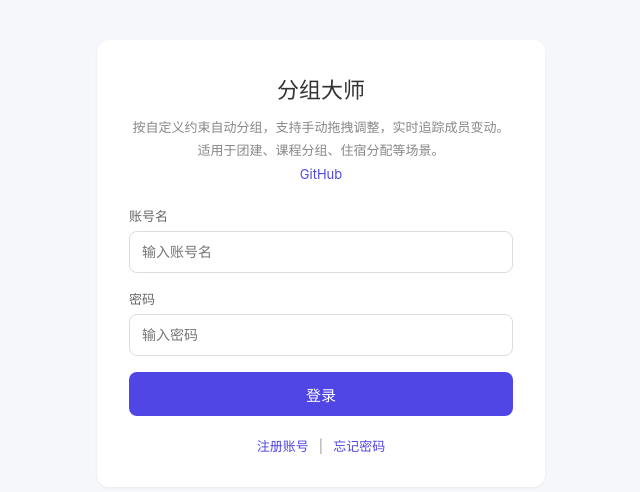
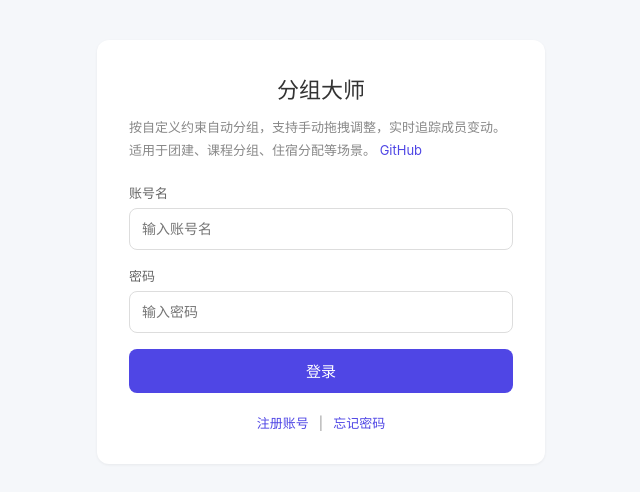
Before and after one commit to dongyue/grouping-master, a Vue app in the folder frontend/: page /login in a window 1280 px wide. Shown: the top 492 px of the page, without its empty margins (319-959 px from the left). Built offline with nearby package versions, Linux system fonts and the light colour scheme; no server answers.

Commit message:
style: 登录页 GitHub 链接样式调整 & AGENTS 禁止 AI 主动 commit/push

```diff
--- a/frontend/src/App.vue
+++ b/frontend/src/App.vue
@@ -38,7 +38,7 @@ async function handleLogout() {
         <p class="intro-link">
           <a href="https://github.com/dongyue/grouping-master" target="_blank" rel="noopener">GitHub →</a>
         </p>
-        <button class="btn btn-primary" @click="showIntro = false" style="width:auto;padding:8px 24px;margin-top:16px">关闭</button>
+        <button class="btn btn-primary" @click="showIntro = false" style="width:auto;padding:8px 24px;margin-top:16px;display:inline-block">关闭</button>
       </div>
     </div>
   </div>
--- a/frontend/src/views/LoginView.vue
+++ b/frontend/src/views/LoginView.vue
@@ -31,7 +31,7 @@ async function handleLogin() {
   <div class="page-card">
     <h1 class="page-title">分组大师</h1>
     <p class="intro">
-      按自定义约束自动分组，支持手动拖拽调整，实时追踪成员变动。适用于团建、课程分组、住宿分配等场景。<br />
+      按自定义约束自动分组，支持手动拖拽调整，实时追踪成员变动。适用于团建、课程分组、住宿分配等场景。
       <a href="https://github.com/dongyue/grouping-master" target="_blank" rel="noopener">GitHub</a>
     </p>
     <div v-if="error" class="error-msg">{{ error }}</div>
@@ -61,7 +61,6 @@ async function handleLogin() {
   font-size: 13px;
   color: #888;
   line-height: 1.8;
-  text-align: center;
   margin: -12px 0 20px 0;
 }
 .intro a {
```
Also changed, not shown: 1 other file (tests, documents, lock files or other folders).
